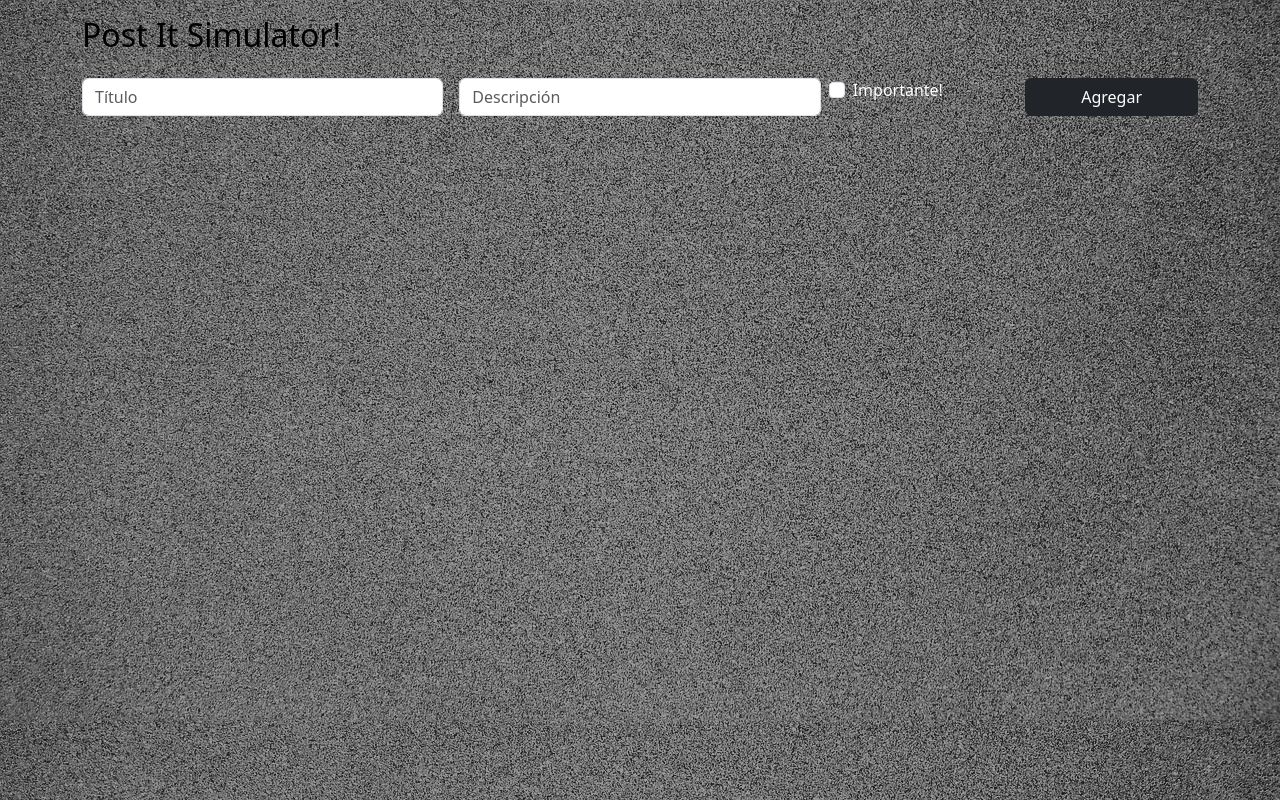
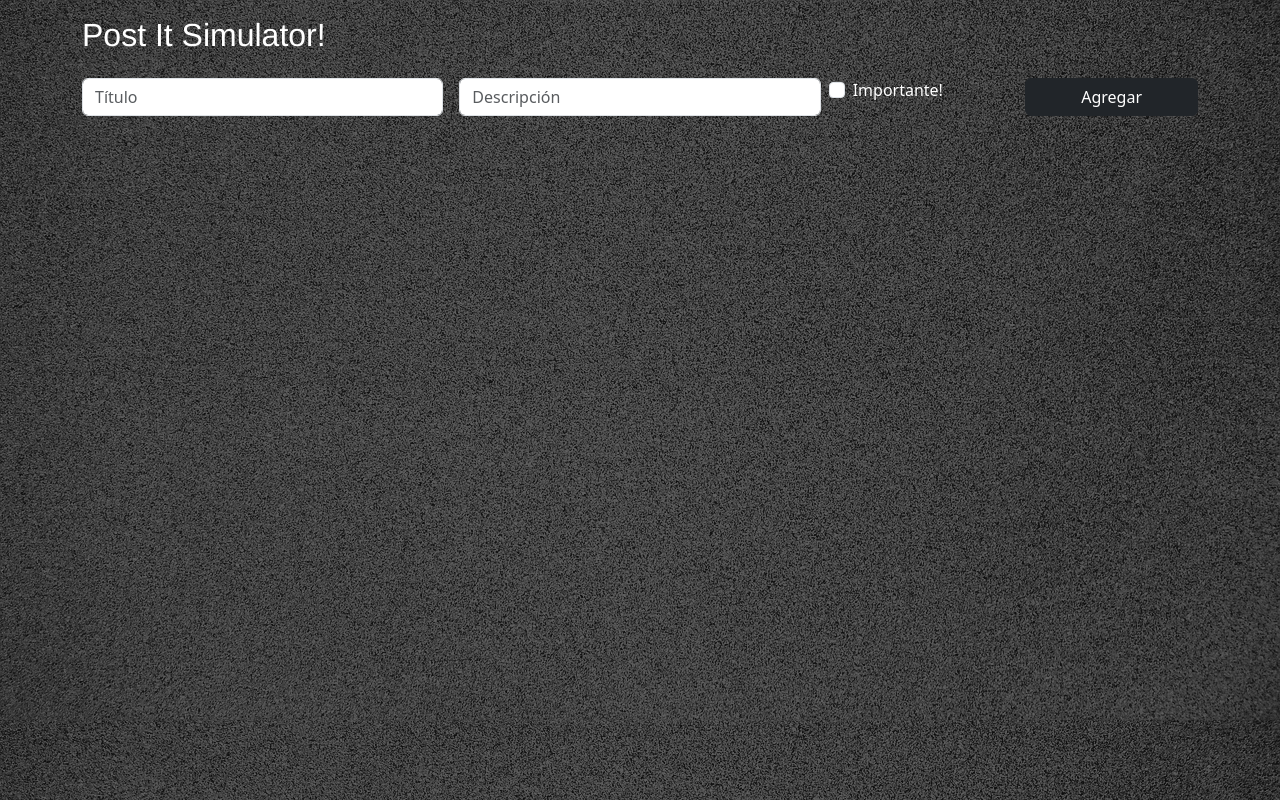
Before and after one commit to LucasCarcamoA/post-it_simulator, a React (Create React App) app: page / in a window 1280 px wide. Built offline with nearby package versions, Linux system fonts and the light colour scheme.

Commit message:
textura fondo y letra postit blanco

```diff
--- a/src/Boxpostit.js
+++ b/src/Boxpostit.js
@@ -1,7 +1,7 @@
-// Boxpostit.js
 import React, { useEffect, useRef, useState } from "react";
 import Postit from "./Postit";
 import { v4 as uuid } from 'uuid';
+import './Style.css';
 
 function Boxpostit() {
     const [postits, setPostits] = useState([]);
@@ -59,7 +59,7 @@ function Boxpostit() {
     return (
         <div className="container my-3">
             <div className="row g-3">
-                <h2>Post It Simulator!</h2>
+                <h2 className="hh">Post It Simulator!</h2>
                 <div className="col-md-4">
                     <input ref={tituloRef} className="form-control" placeholder="Título" />
                 </div>
--- a/src/Postit.js
+++ b/src/Postit.js
@@ -1,4 +1,3 @@
-// Postit.js
 import React from "react";
 import './Style.css';
 
--- a/src/Style.css
+++ b/src/Style.css
@@ -11,6 +11,11 @@
     position: relative; /* Añadido para permitir posicionamiento absoluto del botón */
     background: url('/textures/textura.png');
     background-size: cover;
+}
+
+.hh {
+    font-family: 'Franklin Gothic Medium', 'Arial Narrow', Arial, sans-serif;
+    color: white;
 }
 
 .importante .card-body {
```
Also changed, not shown: textures/textura-fondo.png.
